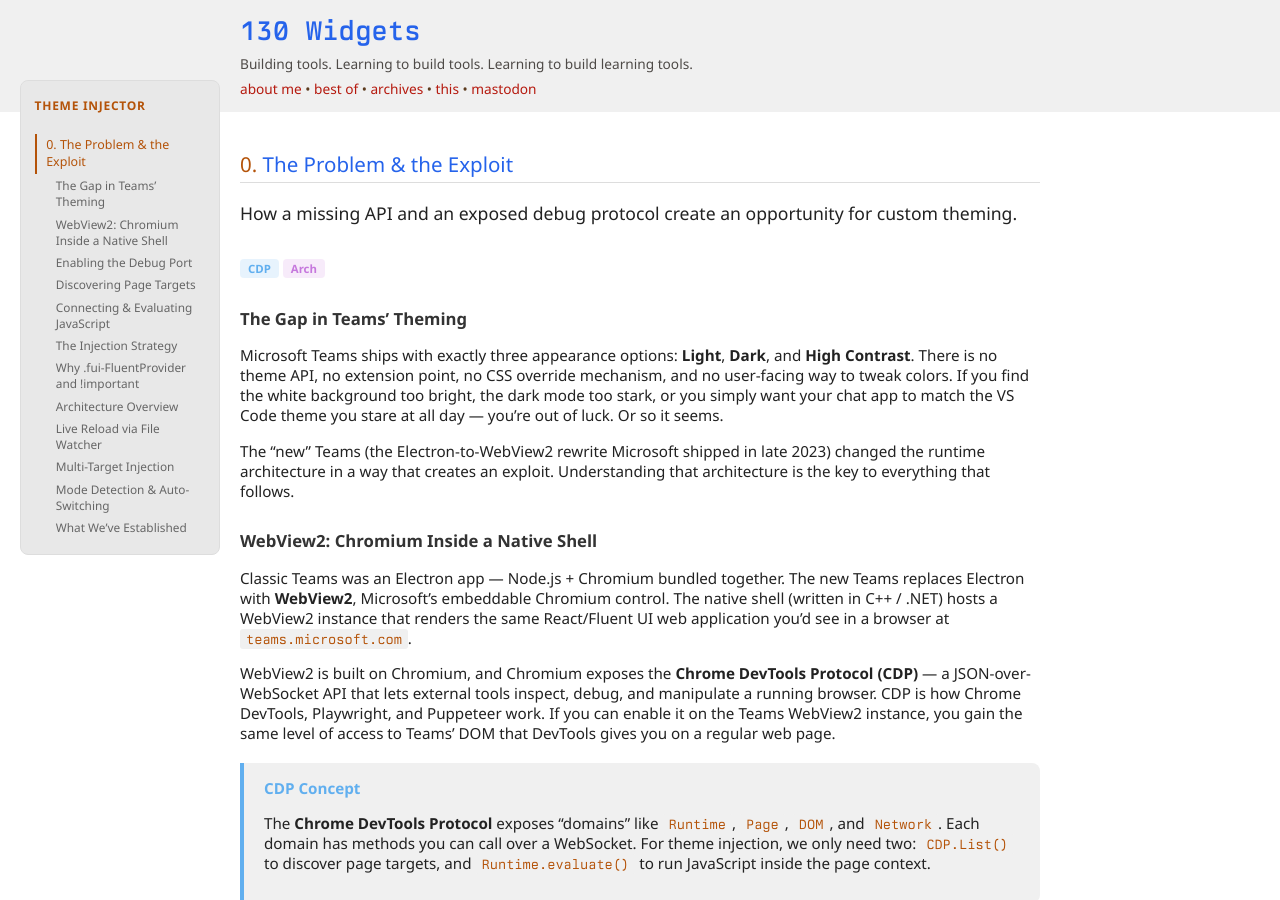
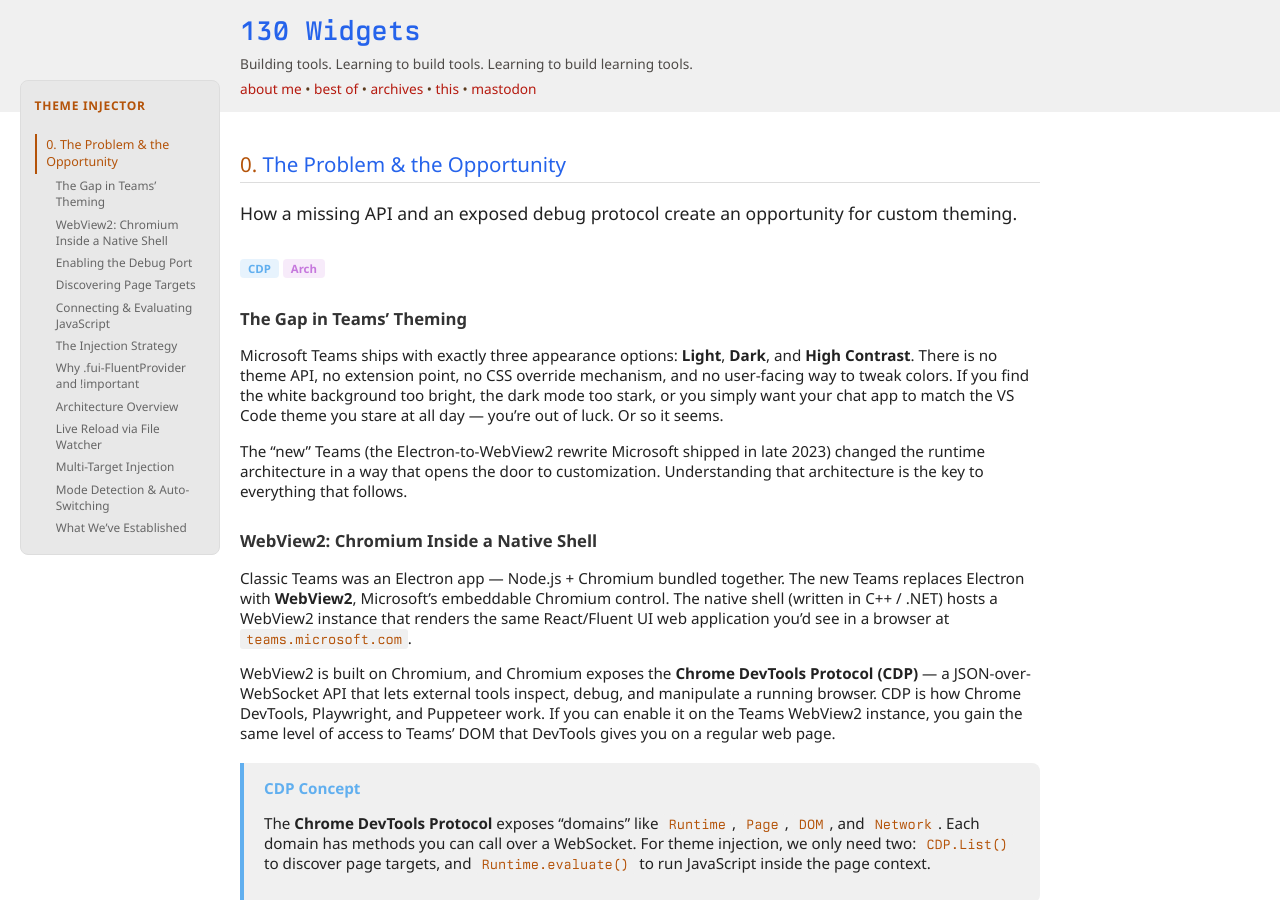
Before and after one commit to bojordan/bojordan.github.io, a Jekyll site: the page built from projects/theme-injector/tutorial/section00.html, in a window 1280 px wide and 900 px high. Built offline with Jekyll 4.4.1, drawn with Linux system fonts in a browser that asks for light colours; a style sheet for code colours, icons or effects is not loaded; some of the changed text lies outside the part shown.

Commit message:
Replace "exploit" with friendlier terminology in Teams theming tutorial
Co-Authored-By: Claude Opus 4.6 <noreply@anthropic.com>

```diff
--- a/projects/theme-injector/tutorial/index.html
+++ b/projects/theme-injector/tutorial/index.html
@@ -28,7 +28,7 @@ permalink: /projects/theme-injector/tutorial/
                 <a href="/projects/theme-injector/tutorial/section00">
                     <span class="section-num">0</span>
                     <div class="section-info">
-                        <div class="title">The Problem &amp; the Exploit <span class="tag tag-cdp">CDP</span></div>
+                        <div class="title">The Problem &amp; the Opportunity <span class="tag tag-cdp">CDP</span></div>
                         <div class="desc">Why Teams can&rsquo;t be themed, how WebView2 changes that, and the CDP debug port setup</div>
                     </div>
                 </a>
--- a/projects/theme-injector/tutorial/section00.html
+++ b/projects/theme-injector/tutorial/section00.html
@@ -1,10 +1,10 @@
 ---
 layout: themeinjector
-title: "Section 0: The Problem & the Exploit"
+title: "Section 0: The Problem & the Opportunity"
 permalink: /projects/theme-injector/tutorial/section00
 ---
 
-<h2 id="the-problem-and-the-exploit"><span class="section-number">0.</span> The Problem &amp; the Exploit</h2>
+<h2 id="the-problem-and-the-opportunity"><span class="section-number">0.</span> The Problem &amp; the Opportunity</h2>
 <p class="subtitle" style="color: var(--text-muted); font-size: 1.1rem; margin-bottom: 2rem;">
   How a missing API and an exposed debug protocol create an opportunity for custom theming.
 </p>
@@ -27,7 +27,7 @@ permalink: /projects/theme-injector/tutorial/section00
 
 <p>
   The &ldquo;new&rdquo; Teams (the Electron-to-WebView2 rewrite Microsoft shipped in
-  late 2023) changed the runtime architecture in a way that creates an exploit.
+  late 2023) changed the runtime architecture in a way that opens the door to customization.
   Understanding that architecture is the key to everything that follows.
 </p>
 
@@ -391,7 +391,7 @@ async function checkMode(Runtime) {
 </ul>
 
 <p>
-  The exploit is established. But what CSS values do we actually inject? We can&rsquo;t
+  The approach is established. But what CSS values do we actually inject? We can&rsquo;t
   just guess &mdash; Teams uses nearly 500 design tokens. In the next section, we&rsquo;ll
   build an observation pipeline that extracts every token from a live Teams instance.
 </p>
--- a/projects/theme-injector/tutorial/section01.html
+++ b/projects/theme-injector/tutorial/section01.html
@@ -503,6 +503,6 @@ fs.writeFileSync(
 </p>
 
 <div class="section-nav">
-  <a href="/projects/theme-injector/tutorial/section00">&larr; Previous: The Problem &amp; the Exploit</a>
+  <a href="/projects/theme-injector/tutorial/section00">&larr; Previous: The Problem &amp; the Opportunity</a>
   <a href="/projects/theme-injector/tutorial/section02">Next: Analysis &rarr;</a>
 </div>
```
